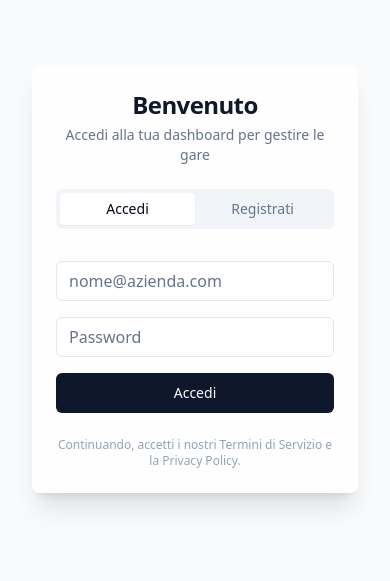
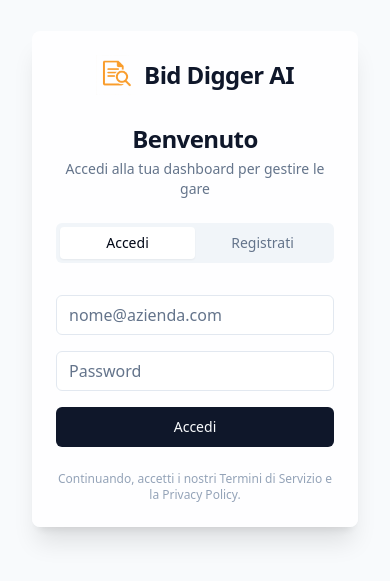
Before and after one commit to marmend70/BidDiggerAI, a React (Vite) app: page / in a window 390 px wide. Shown: the part 143-724 px from the top of the page. Built offline with nearby package versions, Linux system fonts and the light colour scheme; no server answers.

Commit message:
08122025 2

```diff
--- a/src/components/Login.tsx
+++ b/src/components/Login.tsx
@@ -169,6 +169,10 @@ export function Login() {
             <div className="w-full lg:w-1/2 bg-slate-50 flex items-center justify-center p-8">
                 <Card className="w-full max-w-md border-none shadow-xl bg-white/80 backdrop-blur-sm">
                     <CardHeader className="space-y-1">
+                        <div className="flex lg:hidden items-center justify-center gap-2 mb-6">
+                            <img src="/logo.png" alt="Bid Digger Logo" className="h-10 w-10 object-contain" />
+                            <span className="text-2xl font-bold tracking-tight text-slate-900">Bid Digger AI</span>
+                        </div>
                         <CardTitle className="text-2xl font-bold text-center text-slate-900">Benvenuto</CardTitle>
                         <CardDescription className="text-center">
                             Accedi alla tua dashboard per gestire le gare
```
